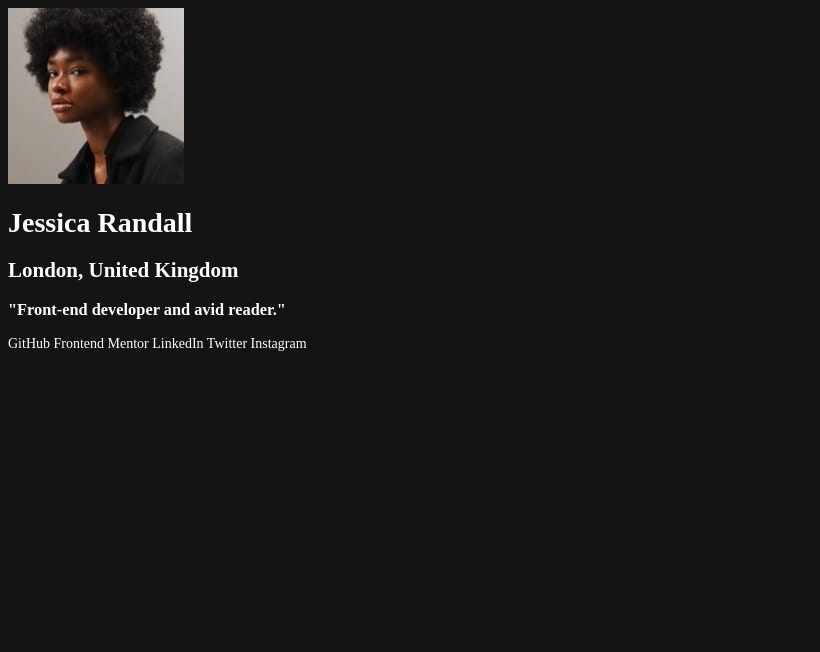
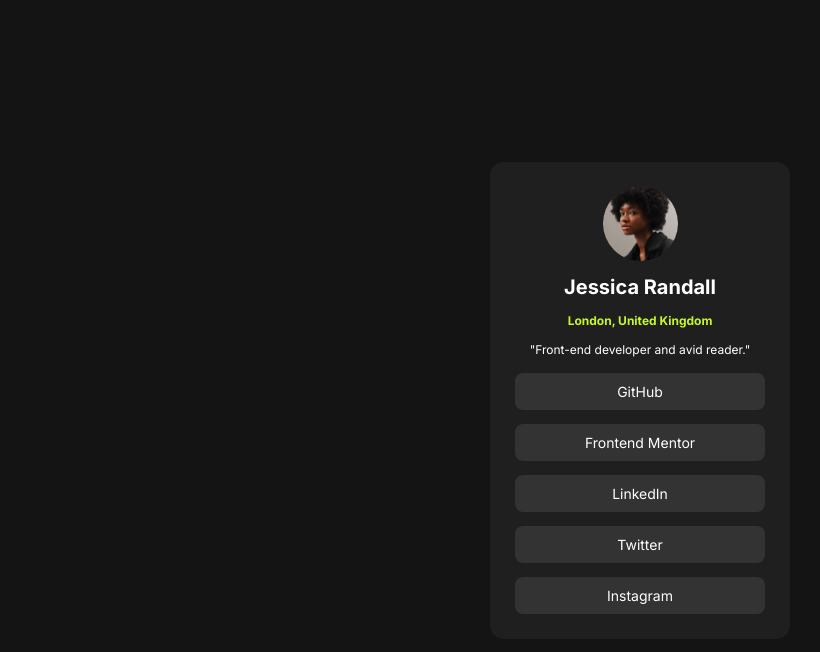
Before and after one commit to CamCoder337/social-links-profile-frontend_mentor, a plain HTML site: page index.html in a window 1280 px wide. Shown: the whole page, without its empty margins (0-820 px from the left). Drawn offline with Linux system fonts and the light colour scheme.

Commit message:
add: styling

```diff
--- a/style.css
+++ b/style.css
@@ -4,13 +4,98 @@
     --gray-color-700: hsl(0, 0%, 20%);
     --gray-color-800: hsl(0, 0%, 12%);
     --gray-color-900: hsl(0, 0%, 8%);
+}
 
+/* reset */
+*{
+    box-sizing: border-box;
+    margin: 0;
+    padding: 0;
+}
+
+/* Base Typo */
+
+html{
     font-size: 14px;
+    font-family: Inter, sans-serif;
 }
 
 body{
     background: var(--gray-color-900);
     color: var(--white-color);
+ }
+
+main{
     min-height: 100vh;
+    display: flex;
+    justify-content: center;
+    align-items: center;
+    padding: 2em;
+}
+
+.card{
+    display: flex;
+    flex-direction: column;
+    justify-content: space-between;
+    align-items: center;
+    background: var(--gray-color-800);
+    border-radius: 14px;
+    padding: 24px;
+    gap: 15px;
+    min-width: 300px;
+    max-width: 400px;
+    height: auto;
+}
+
+.card-header {
+    display: flex;
+    flex-direction: column;
+    justify-content: center;
+    align-items: center;
+    font-weight: 600;
+    gap: 1em;
+    width: 100%;
+
+    img{
+        border-radius: 50%;
+        width: 75px;
+    }
+
+    h1{
+        font-size: 20px;
+    }
+
+    h2{
+        font-size: 12px;
+        color: var(--green-color);
+    }
+
+    h3{
+        font-size: 12px;
+        font-weight: lighter;
+    }
+}
+
+.card-body{
+    display: flex;
+    flex-direction: column;
+    justify-content: center;
+    align-items: center;
+    gap: 1em;
+    font-size: 14px;
+    text-align: center;
+    font-weight: 400;
+    padding: 1px;
+    width: 100%;
+
+    span{
+        background: var(--gray-color-700);
+        border-radius: 8px;
+        padding: 10px;
+        width: 100%;
+    }
 
 }
+
+@media (max-width: 600px){
+}
```
